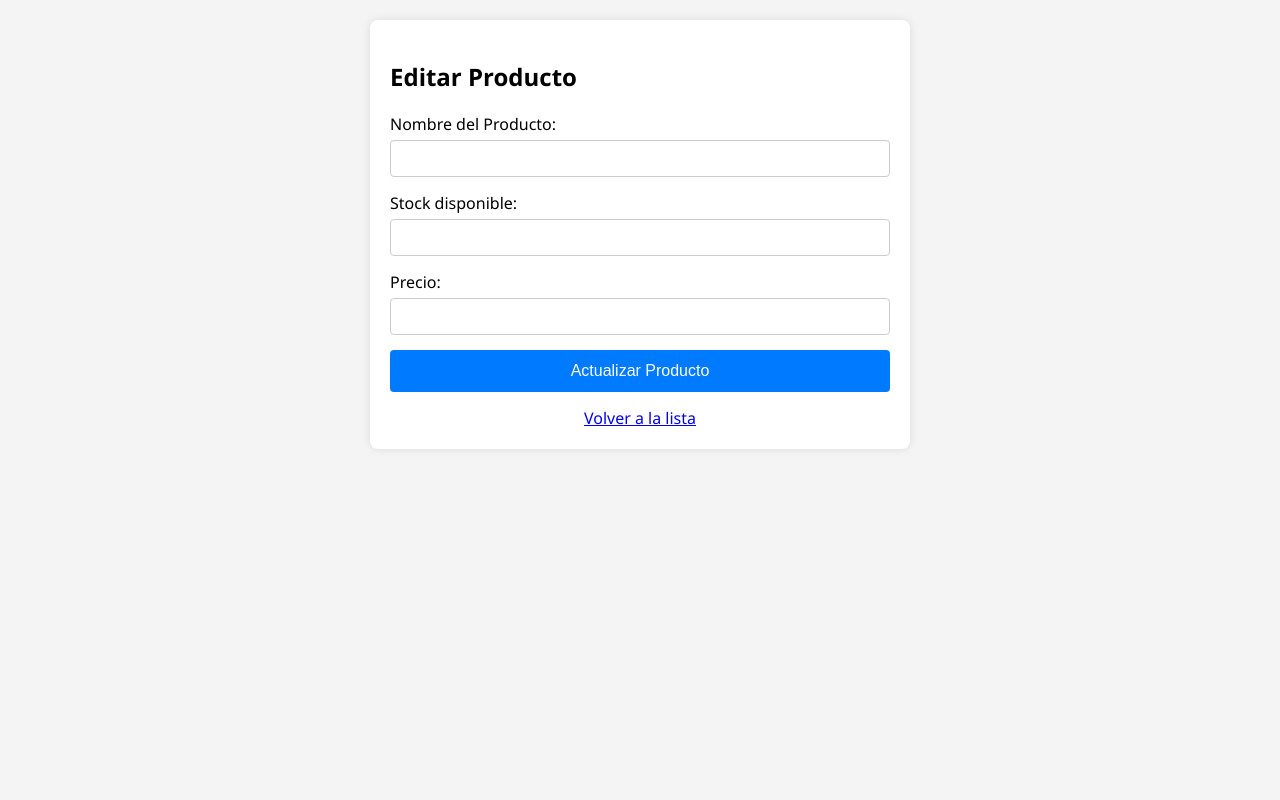
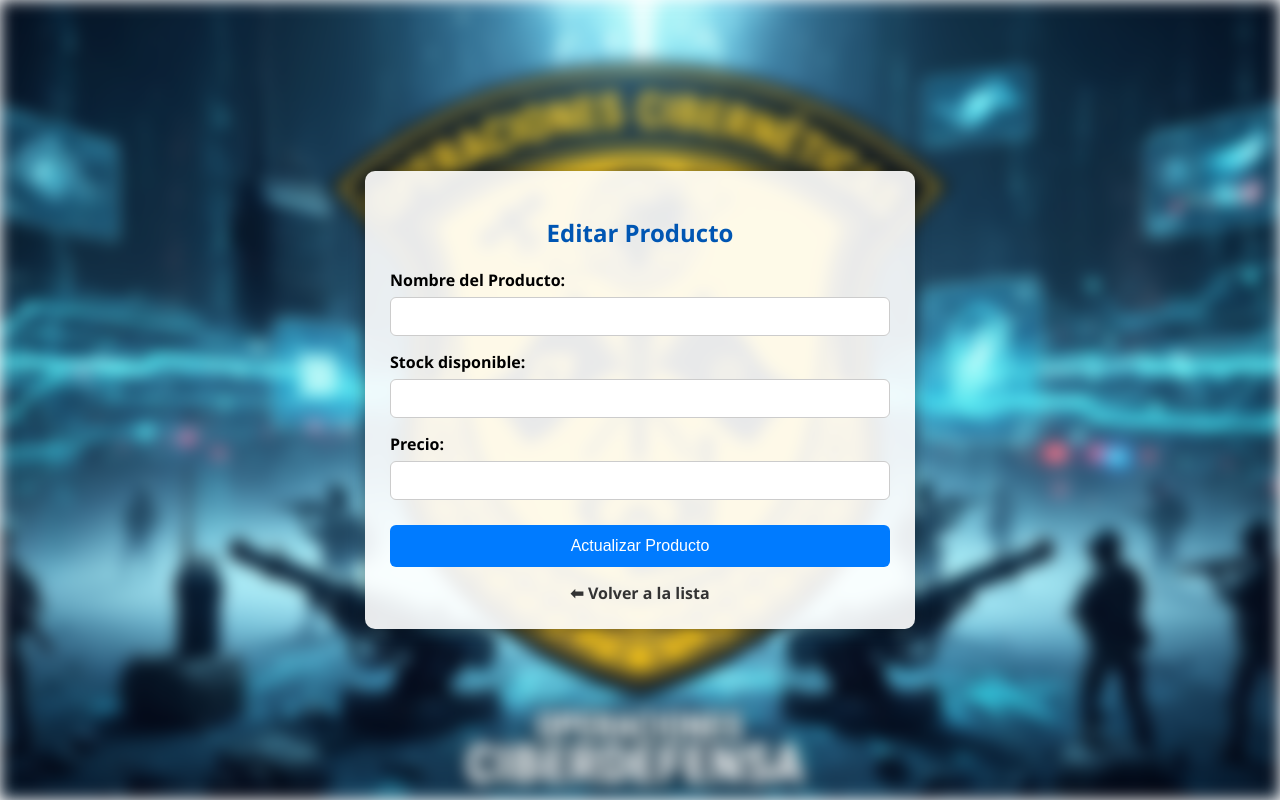
Before and after one commit to miguel-jaeger/COEDE-MySQL3, a PHP site: page /index.php?accion=editar in a window 1280 px wide. Run offline with PHP 8.4, Linux system fonts and the light colour scheme; data that the repository does not hold is empty.

Commit message:
actualizar el style

```diff
--- a/vista/editar.php
+++ b/vista/editar.php
@@ -2,16 +2,96 @@
 <html lang="es">
 <head>
     <meta charset="UTF-8">
-     <title>Editar Producto</title>
-     <style>
-        body { font-family: 'Segoe UI', sans-serif; background-color: #f4f4f4; }
-        .container { max-width: 500px; margin: 20px auto; padding: 20px; background-color: #fff; box-shadow: 0 0 10px rgba(0,0,0,0.1); border-radius: 8px; }
-        .form-group { margin-bottom: 15px; }
-        label { display: block; margin-bottom: 5px; }
-        input[type=text], input[type=number] { width: 100%; padding: 10px; border: 1px solid #ccc; border-radius: 4px; box-sizing: border-box; }
-        .btn-submit { width: 100%; background-color: #007bff; color: white; padding: 12px; border: none; border-radius: 4px; cursor: pointer; font-size: 16px; }
-        .btn-submit:hover { background-color: #0056b3; }
-        .link-volver { display: block; margin-top: 15px; text-align: center; }
+    <title>Editar Producto</title>
+    <style>
+        /* Fondo con imagen difuminada */
+        body {
+            font-family: 'Segoe UI', sans-serif;
+            margin: 0;
+            padding: 0;
+            height: 100vh;
+            display: flex;
+            justify-content: center; /* Centrado horizontal */
+            align-items: center;    /* Centrado vertical */
+            position: relative;
+            overflow: hidden;
+        }
+
+        body::before {
+            content: "";
+            position: absolute;
+            top: 0; left: 0; right: 0; bottom: 0;
+            background-image: url('imagenes/Whisk_duzm2q5odm.jpg');
+            background-size: cover;
+            background-position: center;
+            filter: blur(8px); /* Difuminado */
+            z-index: -1;
+        }
+
+        /* Caja principal */
+        .container {
+            width: 95%;
+            max-width: 500px;
+            padding: 25px;
+            background-color: rgba(255, 255, 255, 0.9);
+            box-shadow: 0 0 15px rgba(0,0,0,0.4);
+            border-radius: 10px;
+        }
+
+        h2 {
+            text-align: center;
+            color: #0056b3;
+            margin-bottom: 20px;
+        }
+
+        .form-group {
+            margin-bottom: 15px;
+        }
+
+        label {
+            display: block;
+            margin-bottom: 6px;
+            font-weight: bold;
+        }
+
+        input[type=text],
+        input[type=number] {
+            width: 100%;
+            padding: 10px;
+            border: 1px solid #ccc;
+            border-radius: 6px;
+            box-sizing: border-box;
+            font-size: 15px;
+        }
+
+        .btn-submit {
+            width: 100%;
+            background-color: #007bff;
+            color: white;
+            padding: 12px;
+            border: none;
+            border-radius: 6px;
+            cursor: pointer;
+            font-size: 16px;
+            margin-top: 10px;
+        }
+
+        .btn-submit:hover {
+            background-color: #0056b3;
+        }
+
+        .link-volver {
+            display: block;
+            margin-top: 15px;
+            text-align: center;
+            color: #333;
+            text-decoration: none;
+            font-weight: bold;
+        }
+
+        .link-volver:hover {
+            text-decoration: underline;
+        }
     </style>
 </head>
 <body>
@@ -19,21 +99,25 @@
         <h2>Editar Producto</h2>
         <form action="index.php?accion=editar" method="post">
             <input type="hidden" name="id" value="<?php echo htmlspecialchars($producto['id']); ?>">
+
             <div class="form-group">
                 <label for="nombre">Nombre del Producto:</label>
                 <input type="text" id="nombre" name="nombre" value="<?php echo htmlspecialchars($producto['nombre']); ?>" required>
             </div>
+
             <div class="form-group">
                 <label for="stock">Stock disponible:</label>
                 <input type="number" id="stock" name="stock" value="<?php echo htmlspecialchars($producto['stock']); ?>" required>
             </div>
+
             <div class="form-group">
                 <label for="precio">Precio:</label>
                 <input type="number" step="0.01" id="precio" name="precio" value="<?php echo htmlspecialchars($producto['precio']); ?>" required>
             </div>
+
             <input type="submit" value="Actualizar Producto" class="btn-submit">
         </form>
-        <a href="index.php" class="link-volver">Volver a la lista</a>
+        <a href="index.php" class="link-volver">⬅ Volver a la lista</a>
     </div>
 </body>
 </html>
```
Also changed, not shown: vista/listar.php (+92 -12 lines), vista/registrar.php (+33 -9 lines).
